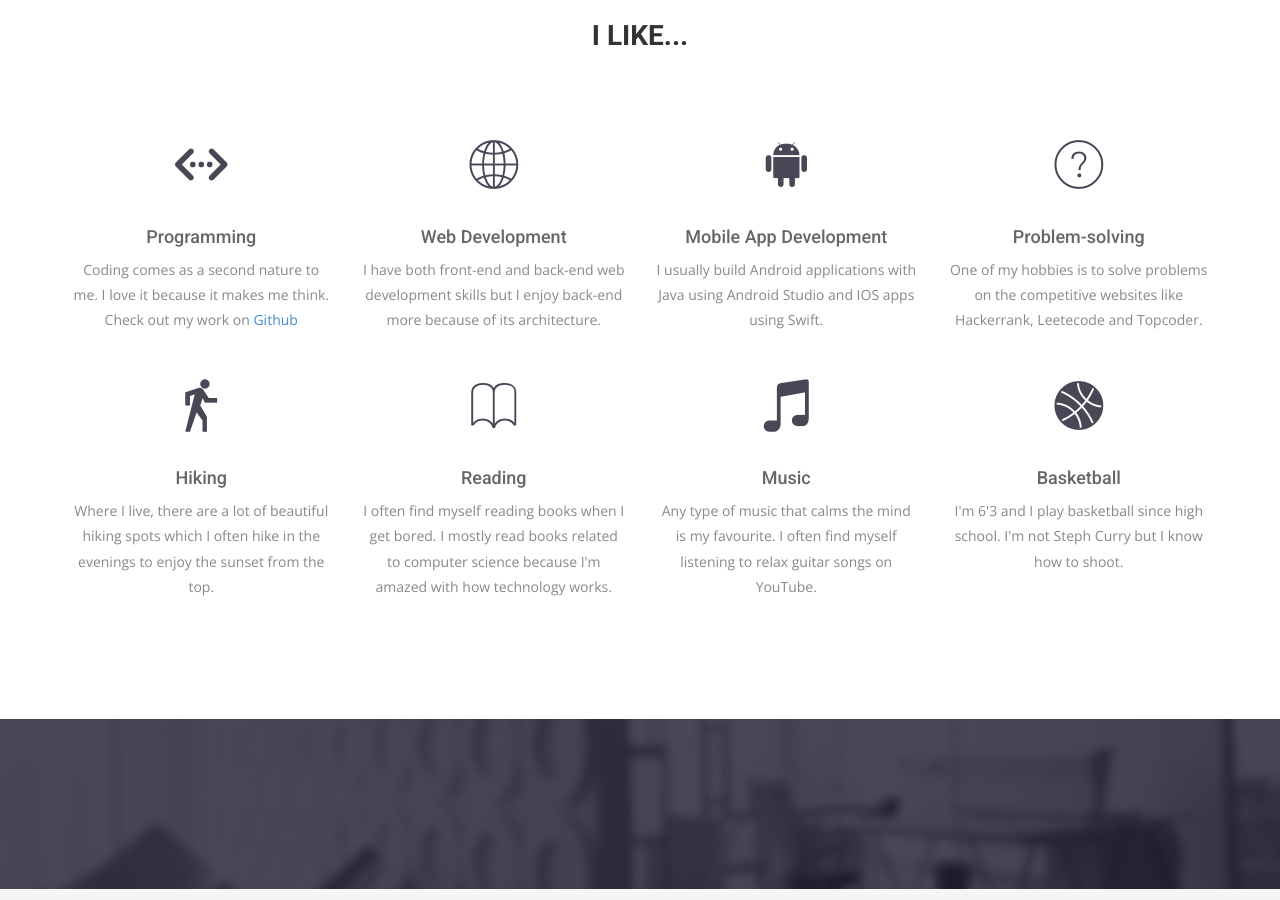
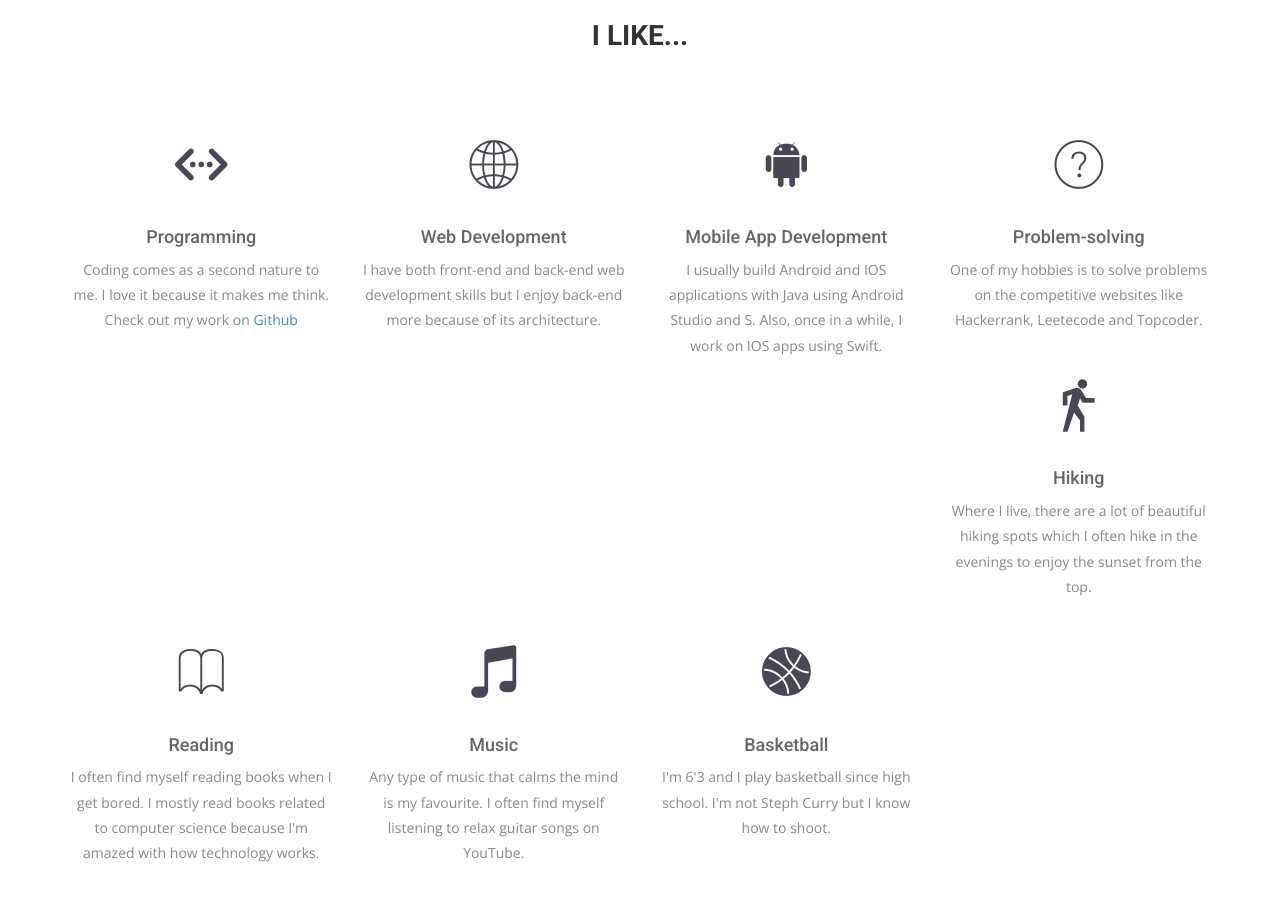
Before and after one commit to sanginovs/personal-website, a Jekyll site: the page built from index.html, in a window 1280 px wide and 900 px high, scrolled down 2205 px. Built offline with Jekyll 4.4.1, drawn with Linux system fonts in a browser that asks for light colours; nearby versions of some CDN libraries; some web fonts are replaced; the list of posts is cut into pages by our own code; some of the changed lines change nothing that is shown.

Commit message:
added Google analytics

```diff
--- a/_config.yml
+++ b/_config.yml
@@ -12,6 +12,8 @@
   - ".git"
   - ".gitignore"
 
+# Google services
+google_analytics: UA-102052648-1
 
 
 # Site settings
--- /dev/null
+++ b/_includes/analytics.html
@@ -0,0 +1,10 @@
+<script>
+  (function(i,s,o,g,r,a,m){i['GoogleAnalyticsObject']=r;i[r]=i[r]||function(){
+  (i[r].q=i[r].q||[]).push(arguments)},i[r].l=1*new Date();a=s.createElement(o),
+  m=s.getElementsByTagName(o)[0];a.async=1;a.src=g;m.parentNode.insertBefore(a,m)
+  })(window,document,'script','https://www.google-analytics.com/analytics.js','ga');
+
+  ga('create', '{{ site.google_analytics}}', 'auto');
+  ga('send', 'pageview');
+
+</script>
--- a/_includes/head.html
+++ b/_includes/head.html
@@ -39,3 +39,6 @@
  *
  */
 -->
+{% if site.google_analytics and jekyll.environment == 'production' %}
+{% include analytics.html %}
+{% endif %}
--- a/index.html
+++ b/index.html
@@ -99,7 +99,7 @@
           <i class="ion-code-working"></i>
           <h4>Programming</h4>
           <p>
-          Coding comes as a second nature to me. I love it because it makes me think. Check out my work on <a href="https://github.com/sanginovs">Github</a>
+          Coding comes as a second nature to me. I love it because it makes me think. Check out my work on <a href="https://github.com/sherjunior6505">Github</a>
           </p>
         </div>
       </div>
@@ -114,8 +114,8 @@
         <div class="service-item">
           <i class="ion-social-android"></i>
           <h4>Mobile App Development</h4>
-          <p>I usually build Android applications with Java using Android Studio and IOS apps using Swift.
-         </p>
+          <p>I usually build Android and IOS applications with Java using Android Studio and S.
+             Also, once in a while, I work on IOS apps using Swift. </p>
         </div>
       </div>
       <div class="col-sm-6 col-md-3">
```
